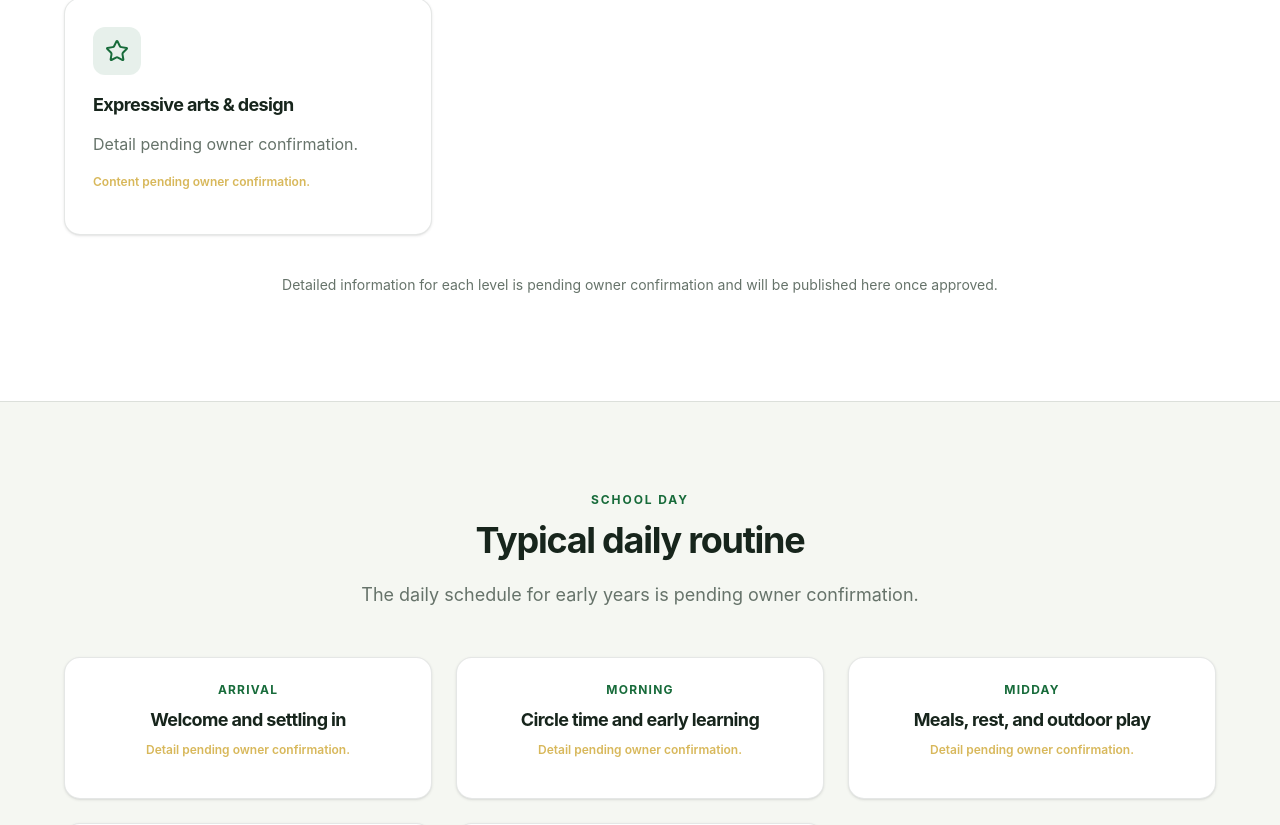
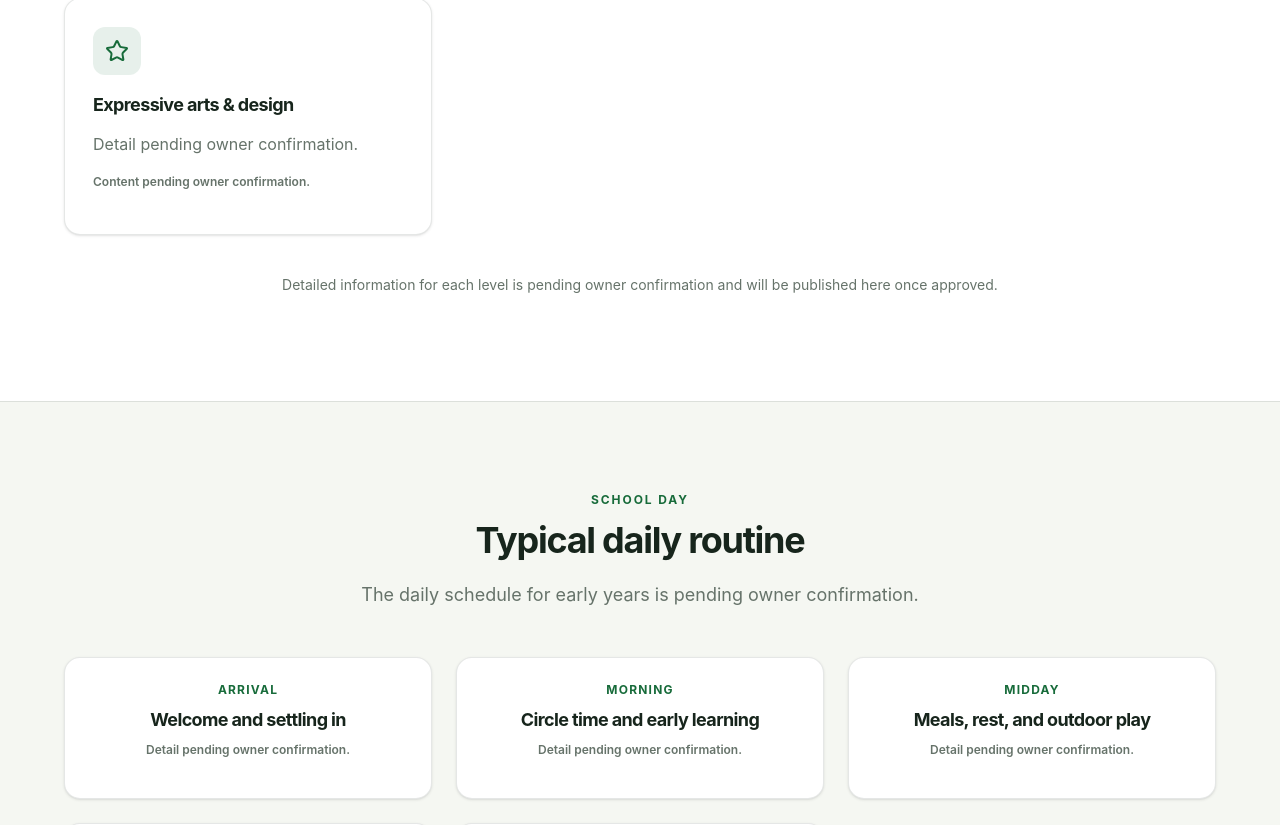
Before and after one commit to blinkzdlfx-cell/bukana-brilliant-schools, a React (Vite) app: page /early-years in a window 1280 px wide. Shown: the part 1434-2259 px from the top of the page. Built offline with nearby package versions, Linux system fonts and the light colour scheme.

Commit message:
style: improve status note contrast

```diff
--- a/src/pages/EarlyYearsPage.jsx
+++ b/src/pages/EarlyYearsPage.jsx
@@ -76,7 +76,7 @@ function FrameworkSection() {
                 <h3 className="mb-3 text-lg font-bold text-ink-deep">{pillar.title}</h3>
                 <p className="text-ink-muted">{pillar.detail || 'Detail pending owner confirmation.'}</p>
                 {pillar.detail === null && (
-                  <p className="mt-3 text-xs font-semibold text-accent">Content pending owner confirmation.</p>
+                  <p className="mt-3 text-xs font-semibold text-ink-muted">Content pending owner confirmation.</p>
                 )}
               </CardBody>
             </Card>
@@ -110,7 +110,7 @@ function DailyRoutineSection() {
                 <p className="mb-2 text-xs font-bold uppercase tracking-widest text-brand">{item.time}</p>
                 <h3 className="mb-2 text-lg font-bold text-ink-deep">{item.activity}</h3>
                 {item.detail === null ? (
-                  <p className="text-xs font-semibold text-accent">Detail pending owner confirmation.</p>
+                  <p className="text-xs font-semibold text-ink-muted">Detail pending owner confirmation.</p>
                 ) : (
                   <p className="text-sm text-ink-muted">{item.detail}</p>
                 )}
```
